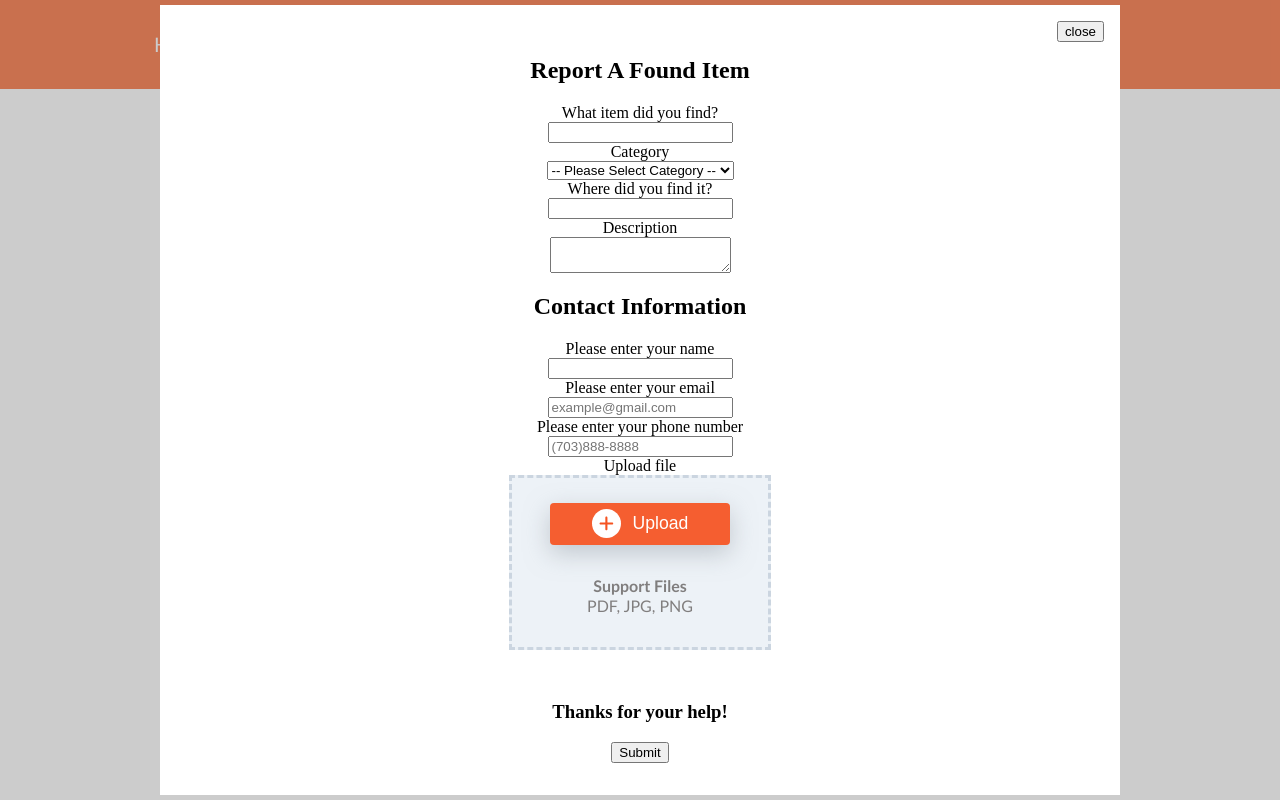
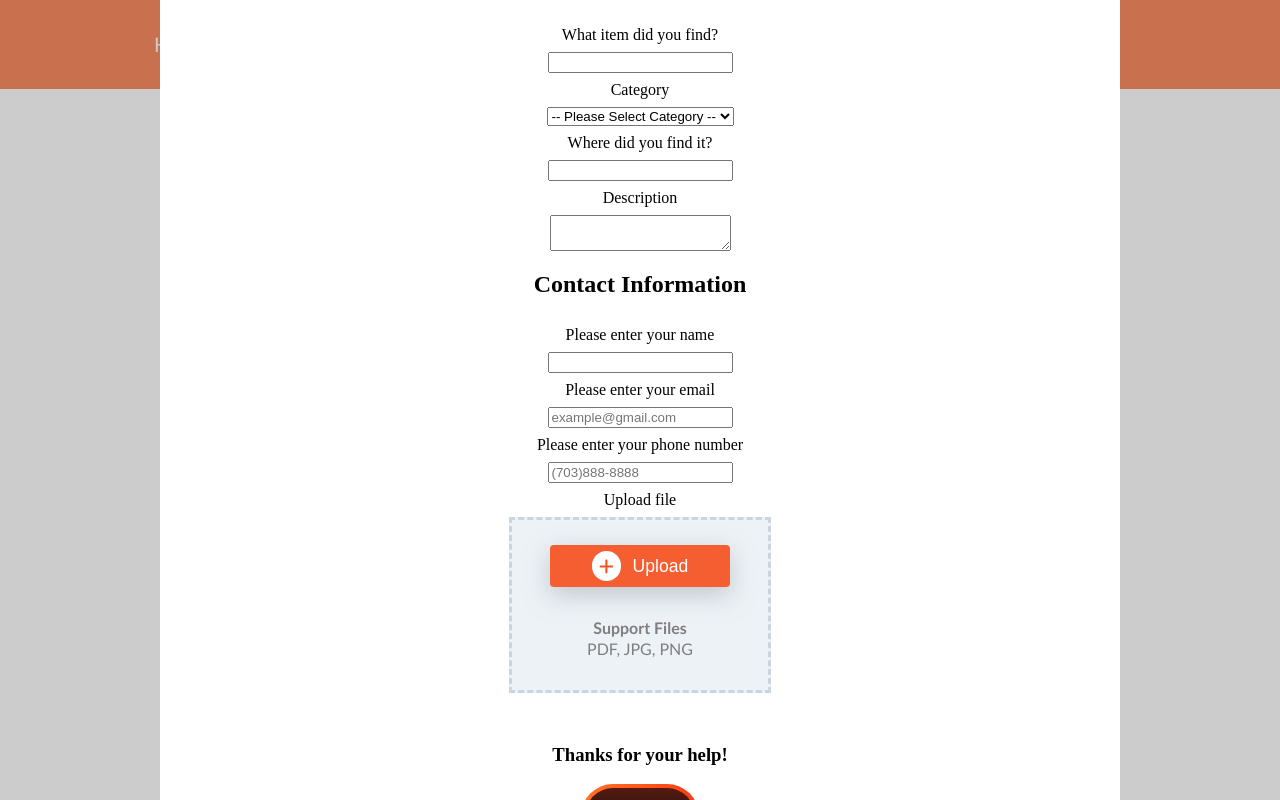
Before and after one commit to lisafenglisa/front-end-lost-and-found, a React (Create React App) app: page / in a window 1280 px wide. Both pictures are taken after a click on the button "Create A Post". Built offline with nearby package versions, Linux system fonts and the light colour scheme.

Commit message:
browse page

```diff
--- a/src/components/CreateForm.css
+++ b/src/components/CreateForm.css
@@ -9,6 +9,7 @@
   display: flex;
   justify-content: center;
   align-items: center;
+  z-index: 1;
 }
 
 .uploadPost {
@@ -32,3 +33,127 @@
 .file-list {
   width: 25%;
 }
+
+label {
+  padding: 0.5rem;
+}
+
+/* Button CSS */
+.button-78 {
+  align-items: center;
+  appearance: none;
+  background-clip: padding-box;
+  background-color: initial;
+  background-image: none;
+  border-style: none;
+  box-sizing: border-box;
+  color: #fff;
+  cursor: pointer;
+  display: inline-block;
+  flex-direction: row;
+  flex-shrink: 0;
+  font-family: Eina01, sans-serif;
+  font-size: 16px;
+  font-weight: 800;
+  justify-content: center;
+  line-height: 24px;
+  margin: 0;
+  min-height: 64px;
+  outline: none;
+  overflow: visible;
+  padding: 19px 26px;
+  pointer-events: auto;
+  position: relative;
+  text-align: center;
+  text-decoration: none;
+  text-transform: none;
+  user-select: none;
+  -webkit-user-select: none;
+  touch-action: manipulation;
+  vertical-align: middle;
+  width: auto;
+  word-break: keep-all;
+  z-index: 0;
+}
+
+@media (min-width: 768px) {
+  .button-78 {
+    padding: 19px 32px;
+  }
+}
+
+.button-78:before,
+.button-78:after {
+  border-radius: 80px;
+}
+
+.button-78:before {
+  background-image: linear-gradient(92.83deg, #ff7426 0, #f93a13 100%);
+  content: "";
+  display: block;
+  height: 100%;
+  left: 0;
+  overflow: hidden;
+  position: absolute;
+  top: 0;
+  width: 100%;
+  z-index: -2;
+}
+
+.button-78:after {
+  background-color: initial;
+  background-image: linear-gradient(#541a0f 0, #0c0d0d 100%);
+  bottom: 4px;
+  content: "";
+  display: block;
+  left: 4px;
+  overflow: hidden;
+  position: absolute;
+  right: 4px;
+  top: 4px;
+  transition: all 100ms ease-out;
+  z-index: -1;
+}
+
+.button-78:hover:not(:disabled):before {
+  background: linear-gradient(
+    92.83deg,
+    rgb(255, 116, 38) 0%,
+    rgb(249, 58, 19) 100%
+  );
+}
+
+.button-78:hover:not(:disabled):after {
+  bottom: 0;
+  left: 0;
+  right: 0;
+  top: 0;
+  transition-timing-function: ease-in;
+  opacity: 0;
+}
+
+.button-78:active:not(:disabled) {
+  color: #ccc;
+}
+
+.button-78:active:not(:disabled):before {
+  background-image: linear-gradient(
+      0deg,
+      rgba(0, 0, 0, 0.2),
+      rgba(0, 0, 0, 0.2)
+    ),
+    linear-gradient(92.83deg, #ff7426 0, #f93a13 100%);
+}
+
+.button-78:active:not(:disabled):after {
+  background-image: linear-gradient(#541a0f 0, #0c0d0d 100%);
+  bottom: 4px;
+  left: 4px;
+  right: 4px;
+  top: 4px;
+}
+
+.button-78:disabled {
+  cursor: default;
+  opacity: 0.24;
+}
--- a/src/components/CreateForm.js
+++ b/src/components/CreateForm.js
@@ -39,17 +39,10 @@ function CreateForm(props) {
     setName("");
     setEmail("");
     setPhone("");
-    setFiles([]);
   };
 
   return props.trigger ? (
-    <form
-      onSubmit={handleSubmit}
-      className="CreateForm"
-      action="/api/v1/items/"
-      method="POST"
-      encType="multipart/form-data"
-    >
+    <form onSubmit={handleSubmit} className="CreateForm">
       <div className="uploadPost">
         <h2>Report A Found Item</h2>
         <label>What item did you find?</label>
@@ -137,7 +130,7 @@ function CreateForm(props) {
         <FileUpload files={files} setFiles={setFiles} removeFile={removeFile} />
         <FileList files={files} removeFile={removeFile} />
         <h3>Thanks for your help!</h3>
-        <button type="submit" onClick={submitForm}>
+        <button className="button-78" type="submit" onClick={submitForm}>
           Submit
         </button>
         <button className="close-btn" onClick={() => props.setTrigger(false)}>
--- /dev/null
+++ b/src/pages/browse.css
@@ -0,0 +1,56 @@
+.BrowsePage {
+  /* border: 2px solid black; */
+  display: flex;
+  flex-direction: column;
+  justify-content: center;
+  align-items: center;
+  margin: 2rem 0;
+  bottom: 0;
+}
+
+.TitleWrap {
+  background-color: rgb(88, 88, 88);
+  color: white;
+  width: 80%;
+}
+
+.TitleWrap h1 {
+  font-size: 1.5rem;
+}
+
+.BrowseWrapper {
+  /* border: 1px solid red; */
+  background-color: #fc8c62;
+  width: 80%;
+  padding: 2rem 0;
+  display: flex;
+  justify-content: center;
+}
+
+.InnerPost {
+  border: 2px solid rgb(89, 88, 88);
+  width: 90%;
+  color: #ffffff;
+}
+
+.PostBar {
+  background-color: rgb(88, 88, 88);
+  display: flex;
+  justify-content: space-around;
+}
+
+.Post {
+  display: flex;
+  justify-content: space-around;
+}
+
+.text {
+  padding: 1rem;
+  text-align: center;
+  /* width: 100%; */
+}
+
+tr:nth-child(even) {
+  background-color: #ffffff;
+  color: rgb(88, 88, 88);
+}
--- a/src/pages/browse.js
+++ b/src/pages/browse.js
@@ -1,9 +1,47 @@
-import React from "react";
+import axios from "axios";
+import React, { useEffect, useState } from "react";
+// import { FontAwesomeIcon } from "@fortawesome/react-fontawesome";
+import "./browse.css";
 
 const Browse = () => {
+  const [postList, setPostList] = useState([]);
+
+  useEffect(() => {
+    axios.get("http://localhost:3000/api/v1/items").then((data) => {
+      setPostList(data.data);
+      console.log(data.data);
+    });
+  }, []);
+
   return (
-    <div>
-      <h1>Browse All items</h1>
+    <div className="BrowsePage">
+      <div className="TitleWrap">
+        <h1>Browse ALl Posts</h1>
+      </div>
+      <div className="BrowseWrapper">
+        <div className="InnerPost">
+          <tr className="PostBar">
+            <th className="text">Picture</th>
+            <th className="text">Data</th>
+            <th className="text">Title</th>
+            <th className="text">Category</th>
+            <th className="text">Location</th>
+          </tr>
+          <div className="PostBody">
+            {postList.map((val, key) => {
+              return (
+                <tr className="Post" key={val.item_id}>
+                  <td className="text">pic</td>
+                  <td className="text">01/01/2023</td>
+                  <td className="text">{val.title}</td>
+                  <td className="text">{val.category}</td>
+                  <td className="text">{val.location}</td>
+                </tr>
+              );
+            })}
+          </div>
+        </div>
+      </div>
     </div>
   );
 };
--- a/src/pages/index.css
+++ b/src/pages/index.css
@@ -32,6 +32,80 @@ img {
   height: 10rem;
   text-align: center;
   padding-top: 2rem;
-  margin: 0 3rem;
+  margin: -3rem 3rem 0 3rem;
   border-radius: 5px;
 }
+
+.sth {
+  font-family: "Trebuchet MS";
+  color: white;
+  font-size: 1.5rem;
+}
+
+/* ButtonCSS */
+.button-85 {
+  padding: 0.6em 2em;
+  border: none;
+  outline: none;
+  color: rgb(255, 255, 255);
+  background: #111;
+  cursor: pointer;
+  position: relative;
+  z-index: 0;
+  border-radius: 10px;
+  user-select: none;
+  -webkit-user-select: none;
+  touch-action: manipulation;
+}
+
+.button-85:before {
+  content: "";
+  background: linear-gradient(
+    45deg,
+    #ff0000,
+    #ff7300,
+    #fffb00,
+    #48ff00,
+    #00ffd5,
+    #002bff,
+    #7a00ff,
+    #ff00c8,
+    #ff0000
+  );
+  position: absolute;
+  top: -2px;
+  left: -2px;
+  background-size: 400%;
+  z-index: -1;
+  filter: blur(5px);
+  -webkit-filter: blur(5px);
+  width: calc(100% + 4px);
+  height: calc(100% + 4px);
+  animation: glowing-button-85 20s linear infinite;
+  transition: opacity 0.3s ease-in-out;
+  border-radius: 10px;
+}
+
+@keyframes glowing-button-85 {
+  0% {
+    background-position: 0 0;
+  }
+  50% {
+    background-position: 400% 0;
+  }
+  100% {
+    background-position: 0 0;
+  }
+}
+
+.button-85:after {
+  z-index: -1;
+  content: "";
+  position: absolute;
+  width: 100%;
+  height: 100%;
+  background: #222;
+  left: 0;
+  top: 0;
+  border-radius: 10px;
+}
--- a/src/pages/index.js
+++ b/src/pages/index.js
@@ -22,16 +22,19 @@ const Home = () => {
       </div>
       <div className="wrapper">
         <section className="found">
-          <p>I Found Something!</p>
-          <button onClick={() => setButtonPopup(true)}>Create A Post</button>
+          <p className="sth">I Found Something!</p>
+          <button className="button-85" onClick={() => setButtonPopup(true)}>
+            Create A Post
+          </button>
           <CreateForm
             trigger={buttonPopup}
             setTrigger={setButtonPopup}
           ></CreateForm>
         </section>
         <section className="lost">
-          <p>I Lost Something!</p>
+          <p className="sth">I Lost Something!</p>
           <button
+            className="button-85"
             onClick={() => {
               setGoToBrowse(true);
             }}
```
